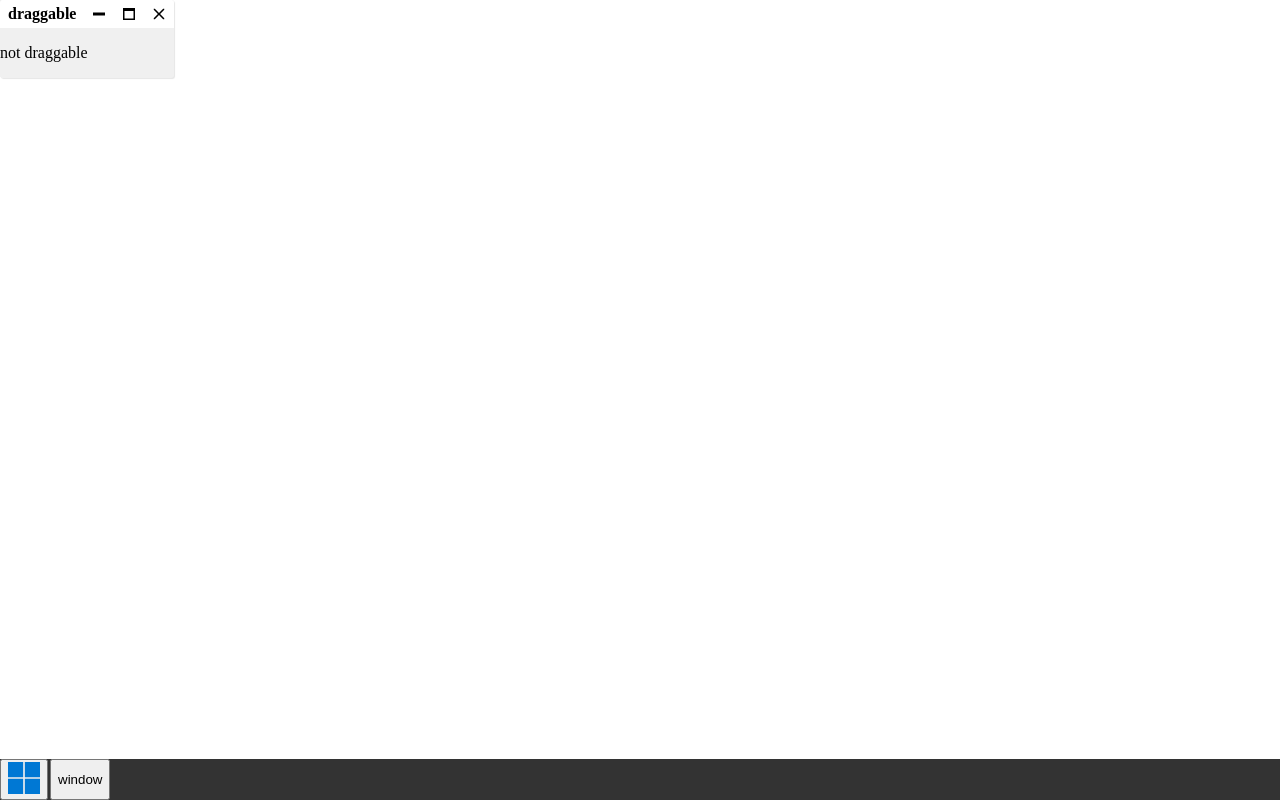
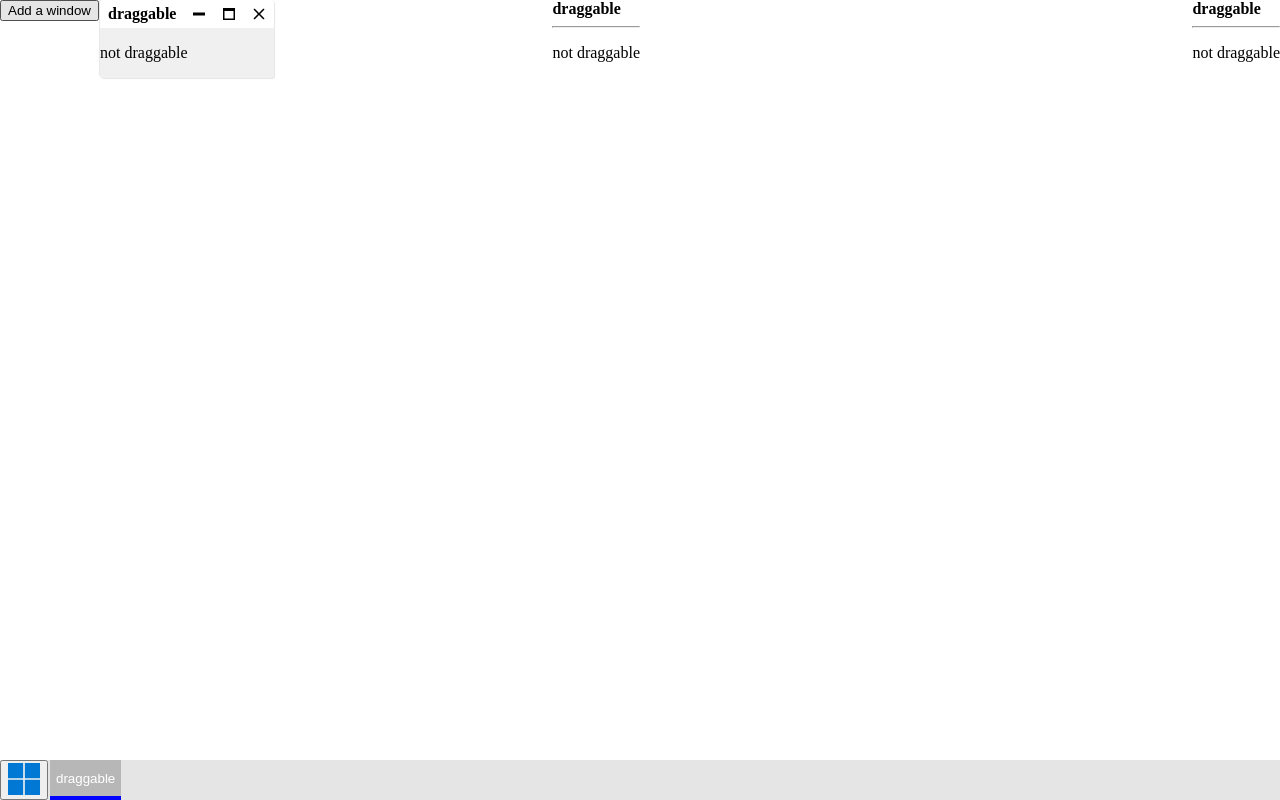
Before and after one commit to YieldRay/simpledragger, a website built with Vite: page index.html in a window 1280 px wide. Built offline with nearby package versions, Linux system fonts and the light colour scheme.

Commit message:
add SimpleDraggerWindowManager

```diff
--- a/index.html
+++ b/index.html
@@ -25,13 +25,13 @@
         </style>
     </head>
     <body>
-        <simple-dragger>
+        <simple-dragger style="right: 0">
             <strong data-draggable>draggable</strong>
             <hr />
             <p>not draggable</p>
         </simple-dragger>
 
-        <div class="test">
+        <div class="test" style="right: 50%">
             <header data-draggable>
                 <strong>draggable</strong>
             </header>
@@ -39,30 +39,26 @@
             <p>not draggable</p>
         </div>
 
-        <simple-dragger-window id="win">
-            <strong slot="title">draggable</strong>
-            <p>not draggable</p>
-        </simple-dragger-window>
+        <!-- use manager -->
 
-        <footer>
-            <button>
-                <svg xmlns="http://www.w3.org/2000/svg" width="32" height="32" viewBox="0 0 256 256">
-                    <path
-                        fill="#0078D4"
-                        d="M0 0h121.329v121.329H0V0Zm134.671 0H256v121.329H134.671V0ZM0 134.671h121.329V256H0V134.671Zm134.671 0H256V256H134.671V134.671Z"
-                    />
-                </svg>
-            </button>
-            <button id="button">window</button>
-        </footer>
+        <button id="button">Add a window</button>
+
+        <simple-dragger-window-manager>
+            <simple-dragger-window id="win" style="left: 100px">
+                <strong slot="title">draggable</strong>
+                <p>not draggable</p>
+            </simple-dragger-window>
+        </simple-dragger-window-manager>
     </body>
     <script type="module">
         import { makeDraggable } from "./src/drag.ts";
 
         makeDraggable(document.querySelector(".test"), document.querySelector(".test > [data-draggable]"));
 
-        button.addEventListener("click", () => {
-            win.toggleMinimize();
-        });
+        button.onclick = () => {
+            const w = document.createElement("simple-dragger-window");
+            w.innerHTML = `<span slot="title">${Math.random()}</span>`;
+            document.querySelector("simple-dragger-window-manager").append(w);
+        };
     </script>
 </html>
--- a/src/SimpleDraggerWindow.ts
+++ b/src/SimpleDraggerWindow.ts
@@ -17,7 +17,6 @@ export default class SimpleDraggerWindow extends HTMLElement {
                     background-color: #f0f0f0;
                     border-radius: 0.15em;
                     box-shadow: 1px 1px 1px rgba(0, 0, 0, 0.1), -1px -1px 1px rgba(0, 0, 0, 0.1);
-                    z-index: 1;
                     overflow: hidden;
                     transition: width 0.05s, height 0.05s;
                     --header-height: 1.75em;
@@ -103,12 +102,15 @@ export default class SimpleDraggerWindow extends HTMLElement {
         `;
     }
 
+    get title() {
+        const slot = this.shadowRoot!.querySelector("slot[name=title]") as HTMLSlotElement;
+        return slot
+            .assignedNodes({ flatten: true })
+            .map((n) => n.textContent)
+            .join("");
+    }
+
     connectedCallback() {
-        applyCSSStyle(this, {
-            left: "0",
-            top: "0",
-        });
-
         const root = this.shadowRoot!;
 
         makeDraggable(this, root.querySelector(".simple-dragger-title")!, this.hasAttribute("percentage"));
--- /dev/null
+++ b/src/SimpleDraggerWindowManager.ts
@@ -0,0 +1,111 @@
+import SimpleDraggerWindow from "./SimpleDraggerWindow";
+
+/**
+ * 提供一个管理外壳，此元素只允许包含 simple-dragger-window 作为直接子元素
+ */
+export default class SimpleDraggerWindowManager extends HTMLElement {
+    constructor() {
+        super();
+        const shadowRoot = this.attachShadow({ mode: "open" });
+        shadowRoot.innerHTML = String.raw`
+        <slot></slot>
+        <footer>
+            <button>
+                <svg xmlns="http://www.w3.org/2000/svg" width="32" height="32" viewBox="0 0 256 256">
+                    <path
+                        fill="#0078D4"
+                        d="M0 0h121.329v121.329H0V0Zm134.671 0H256v121.329H134.671V0ZM0 134.671h121.329V256H0V134.671Zm134.671 0H256V256H134.671V134.671Z"
+                    />
+                </svg>
+            </button>
+            <div class="windows-list"></div>
+        </footer>
+        <style>
+            footer {
+                position: fixed;
+                bottom: 0;
+                width: 100%;
+                max-width: 100vw;
+                overflow: hidden;
+                background: rgb(0 0 0 / 0.1);
+                color: #fff;
+                z-index: 2;
+                display: flex;
+                gap: 2px;
+                /* !!! */
+                height: 40px;
+            }
+            .windows-list {
+                display: flex;
+                gap: 2px;
+                button {
+                    cursor: pointer;
+                    border: none;
+                    color: #fff;
+                    background: rgb(0 0 0 / 0.2);
+                    &:hover{
+                        background: rgb(0 0 0 / 0.1);
+                    }
+                }
+                .minimize-true {
+                    opacity: 0.5;
+                    border-bottom: solid 4px transparent;
+                }
+                .minimize-false {
+                    opacity: 1;
+                    border-bottom: solid 4px blue;
+                }
+            }
+        </style>
+        `;
+    }
+
+    get windows() {
+        const slot = this.shadowRoot!.querySelector("slot")!;
+        const eles = slot.assignedElements({ flatten: true });
+        return eles.filter((e) => e instanceof SimpleDraggerWindow) as SimpleDraggerWindow[];
+    }
+
+    private _renderWindowsList() {
+        const windows = this.windows;
+
+        const list = this.shadowRoot!.querySelector(".windows-list")!;
+        list.innerHTML = "";
+        list.append(
+            ...windows.map((win) => {
+                win.maximizeStyle = {
+                    left: "0px",
+                    top: "0px",
+                    width: "100%",
+                    height: "calc(100% - 40px)",
+                };
+                const button = document.createElement("button");
+                button.textContent = win.title;
+                button.onclick = () => {
+                    win.toggleMinimize();
+                    this._renderWindowsList();
+                };
+                button.className = win.isMinimize ? "minimize-true" : "minimize-false";
+                win.addEventListener("minimize", () => {
+                    button.className = win.isMinimize ? "minimize-true" : "minimize-false";
+                });
+                return button;
+            })
+        );
+    }
+
+    connectedCallback() {
+        const slot = this.shadowRoot!.querySelector("slot")!;
+        slot.addEventListener("slotchange", () => {
+            this._renderWindowsList();
+        });
+    }
+}
+
+customElements.define("simple-dragger-window-manager", SimpleDraggerWindowManager);
+
+declare global {
+    interface HTMLElementTagNameMap {
+        "simple-dragger-window-manager": SimpleDraggerWindowManager;
+    }
+}
--- a/src/drag.ts
+++ b/src/drag.ts
@@ -7,6 +7,7 @@ export function makeDraggable(hostEle: HTMLElement, dragEle: HTMLElement, usePer
     dragEle.style.cursor = "move";
     dragEle.style.userSelect = "none";
     dragEle.style.touchAction = "none";
+    dragEle.ondragstart = (e) => e.preventDefault();
     hostEle.style.position = "fixed";
 
     dragEle.addEventListener("pointerdown", (event) => {
--- a/src/index.ts
+++ b/src/index.ts
@@ -1,3 +1,4 @@
+export * from "./drag";
 export * from "./SimpleDragger";
 export * from "./SimpleDraggerWindow";
-export * from "./drag";
+export * from "./SimpleDraggerWindowManager";
```
